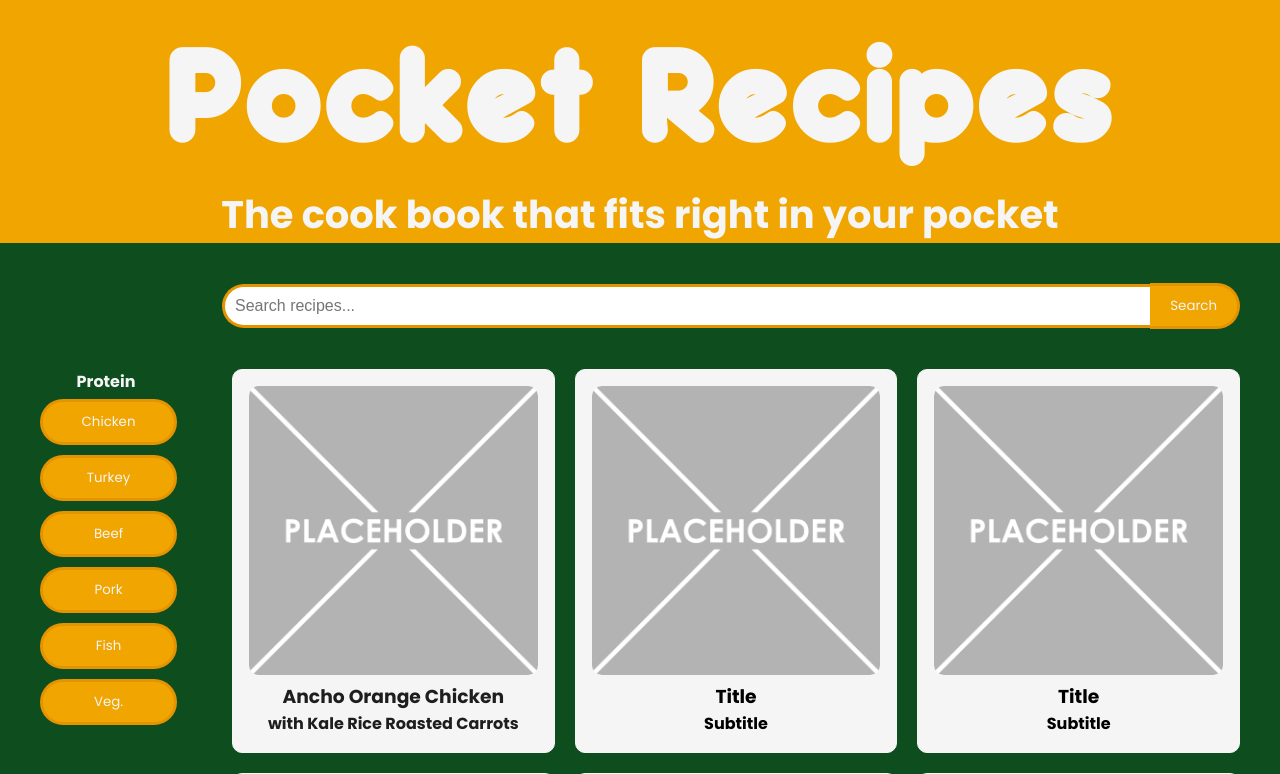
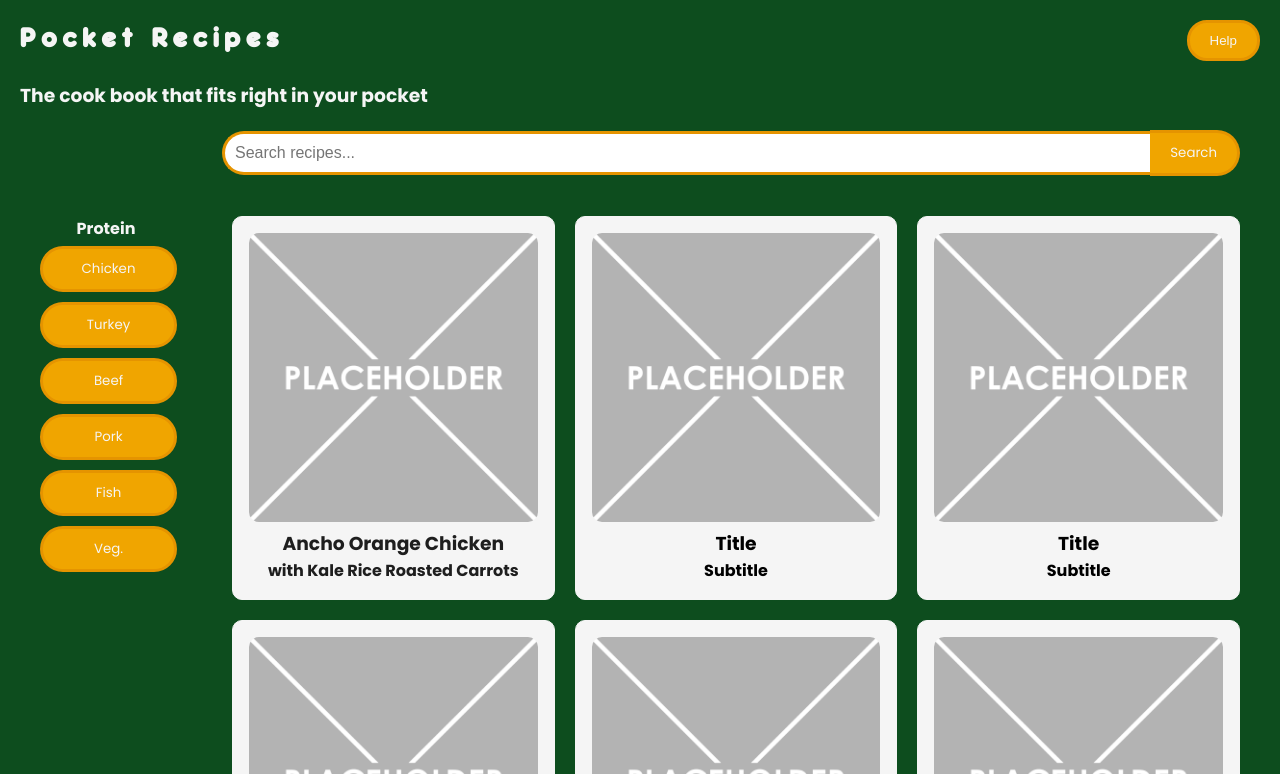
Before and after one commit to feiyoungi/idm232-jy585, a PHP site: page / in a window 1280 px wide. Shown: the top 774 px of the page. Run offline with PHP 8.4, Linux system fonts and the light colour scheme.

Commit message:
Add help page

```diff
--- a/index.html
+++ b/index.html
@@ -13,12 +13,19 @@
 <body>
     <div class="hero">
         <div class="hero-text">
-            <h1>Pocket Recipes</h1>
-            <h2>The cook book that fits right in your pocket</h2>
+            <a href="index.html">
+                <h1>Pocket Recipes</h1>
+            </a>
         </div>
-        <!-- <div class="hero-img">
-            <img src="" alt="noodles">
-        </div> -->
+        <div class="help">
+            <a href="help.html">
+                <button>Help</button>
+            </a>
+        </div>
+    </div>
+
+    <div class="statement">
+        <h3>The cook book that fits right in your pocket</h3>
     </div>
 
     <div class="search">
--- a/styles.css
+++ b/styles.css
@@ -25,24 +25,45 @@
 }
 
 .hero {
-    background-color: var(--orange);
+    background-color: var(--dark-green);
+    display: grid;
+    grid-template-columns: 1fr 1fr;
 }
 
 .hero-text h1{
     font-family: "FMed";
     color: whitesmoke;
     letter-spacing: 6px;
-    font-size: 12vw;
-    text-align: center;
-    padding: 10px 20px 0px 20px;
+    padding: 20px;
 }
 
-.hero-text h2 {
+.hero-text a  {
+    text-decoration: none;
+}
+
+.statement {
     font-family: "Poppins";
     color: whitesmoke;
-    font-size: 3vw;
-    text-align: center;
-    margin-bottom: 20px;
+    padding-left: 20px;
+}
+
+.help {
+    text-align: right;
+    padding: 20px;
+    font-family: "Poppins";
+}
+
+.help button {
+    padding: 10px 20px;
+    border-radius: 20px;
+    color: whitesmoke;
+    background-color: var(--orange);
+    border: 3px solid var(--dark-orange);
+}
+
+.help button:hover {
+    cursor: pointer;
+    background-color: var(--dark-orange);
 }
 
 /* .hero-img {
@@ -313,7 +334,7 @@ body {
 
 @media (max-width: 768px) {
     .recipes-content {
-        grid-template-columns: 1fr; /* Stacks into one column on smaller screens */
+        grid-template-columns: 1fr;
     }
 }
 
```
Also changed, not shown: help.html (added, +30 -0 lines).
